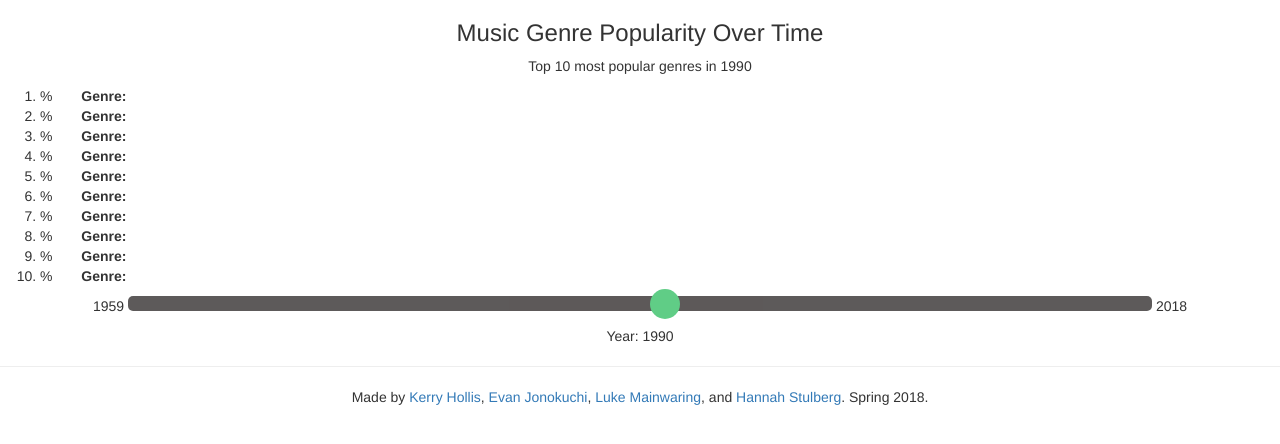
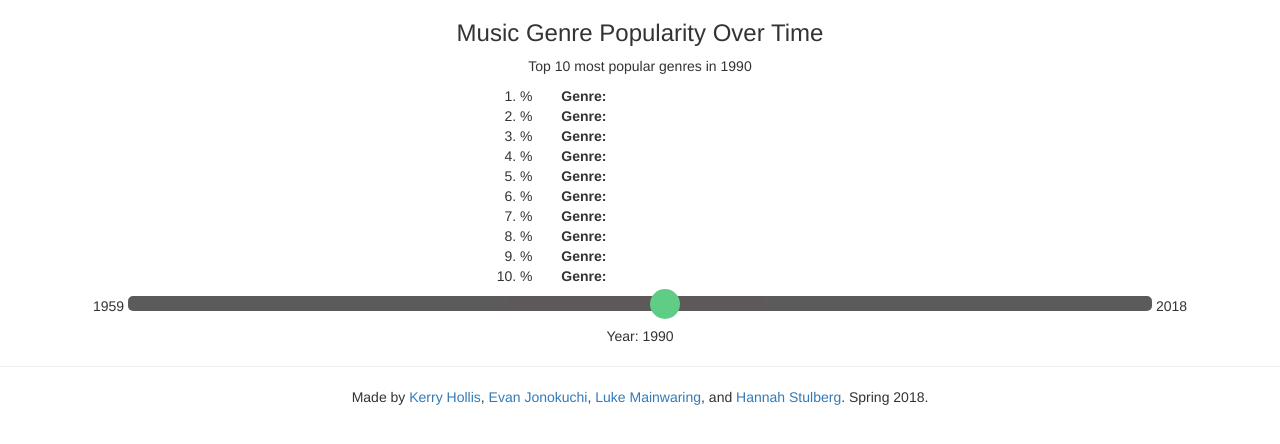
Before and after one commit to LukeMainwaring/MusicGenreViz, a Flask app: template music_jawn_app/templates/timeline.html in a window 1280 px wide. Shown: the part 52-496 px from the top of the page. Run offline with Flask 2, Linux system fonts and the light colour scheme; the template is opened without the code that fills it, so the values that code supplies are empty; some libraries are stand-ins or nearby versions.

Commit message:
centered list

```diff
--- a/music_jawn_app/templates/timeline.html
+++ b/music_jawn_app/templates/timeline.html
@@ -7,8 +7,7 @@
 
 {% block content %}
  	<h3>Music Genre Popularity Over Time</h3>
-
-    <div>
+    <div style="width: 25%; margin-left: auto; margin-right: auto;">
 		<p>Top 10 most popular genres in <span class="demo"></p>
  		<ol>
  			<!-- <li tyle="text-align: center; list-style-position: inside;"><b>Genre:</b> <span class="genre1"></span> <b>Percent:</b> <span class="percent1"></span> </li> -->
@@ -26,6 +25,7 @@
  		</ol>
 
 	</div>
+</div>
 
 	<div>
 	<span><p> 1959 </p></span>
```
